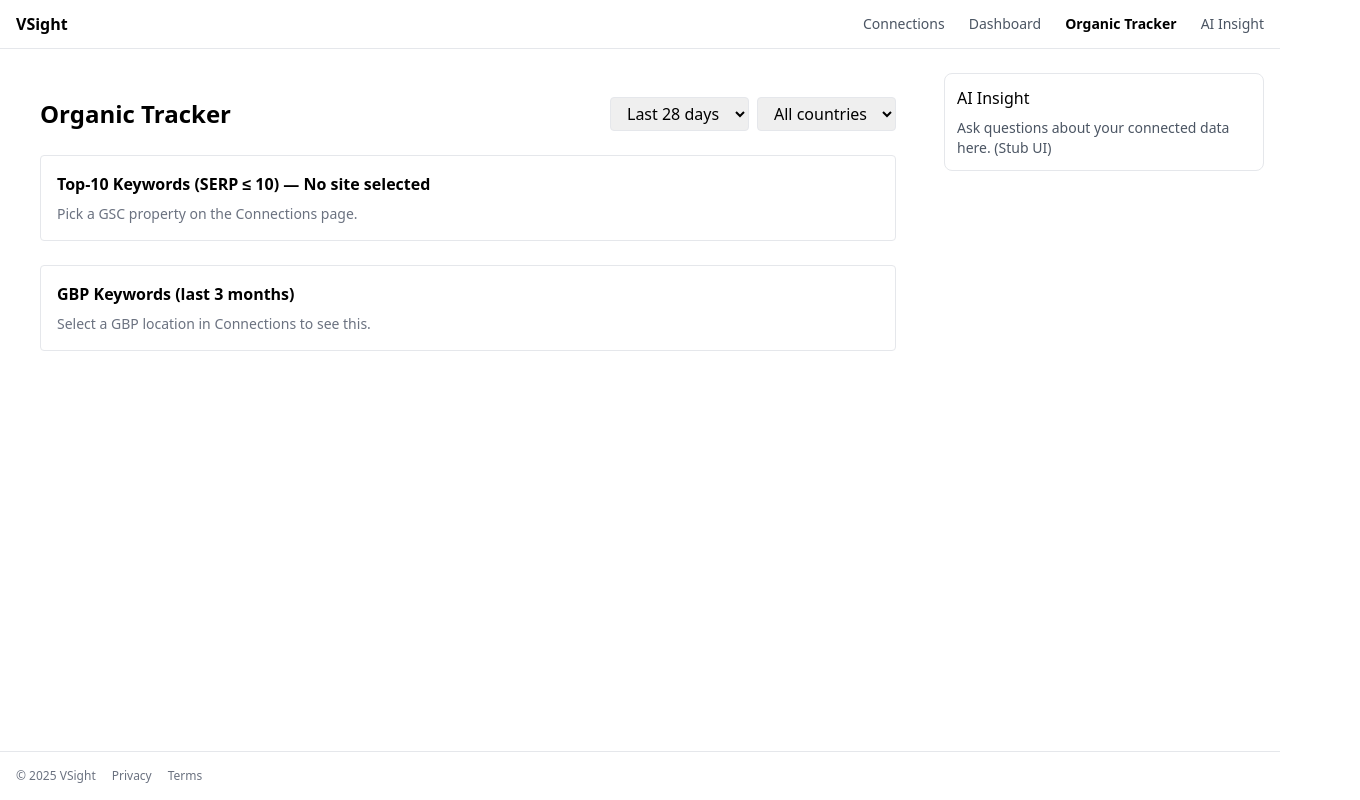
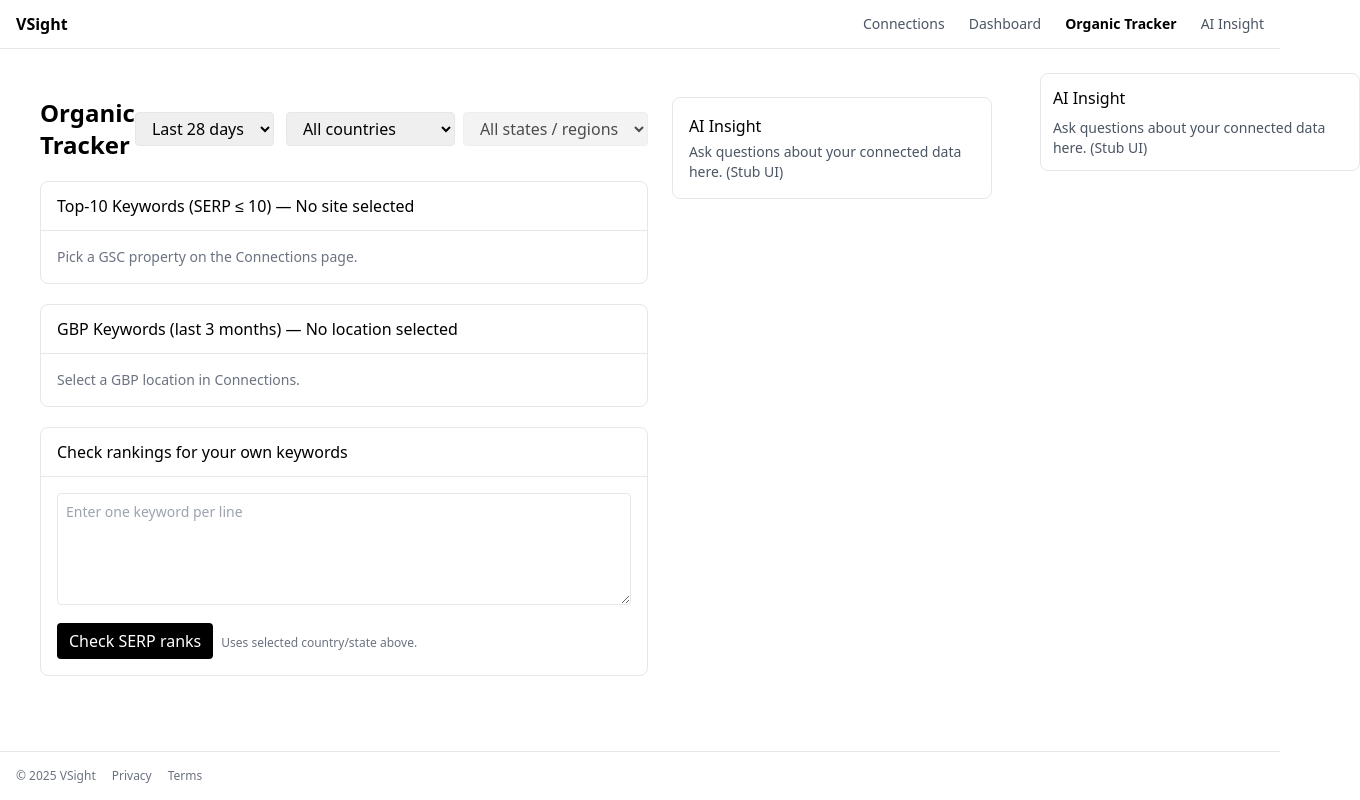
Before and after one commit to Vaibh-v/vsight, a Next.js app: page /tracker in a window 1280 px wide. Shown: the whole page, 1360 px wide, since content can reach past the window. Built offline with nearby package versions, Linux system fonts and the light colour scheme.

Commit message:
Update tracker.tsx

```diff
--- a/pages/tracker.tsx
+++ b/pages/tracker.tsx
@@ -1,158 +1,189 @@
-import { useMemo } from "react";
 import useSWR from "swr";
+import { useMemo, useState } from "react";
+import DateControls from "../components/DateControls";
+import CountryStatePicker from "../components/CountryStatePicker";
 import { useAppState } from "../components/state/AppStateProvider";
 import { lastNDays, postJSON } from "../lib/http";
 
-export default function Tracker() {
-  const { state, setState } = useAppState();
-  const days = state.datePreset === "last28d" ? 28 : 90;
-  const { startDate, endDate } = lastNDays(days);
+const fetcher = (url: string) => fetch(url).then((r) => r.json());
 
-  // --- GSC top queries (global or filtered by country) ---
+export default function OrganicTracker() {
+  const { state } = useAppState();
+  const [customKeywords, setCustomKeywords] = useState<string>("");
+
+  // date window
+  const { startDate, endDate } = useMemo(() => {
+    if (state.datePreset === "custom" && state.startDate && state.endDate) {
+      return { startDate: state.startDate, endDate: state.endDate };
+    }
+    const days = state.datePreset === "last28d" ? 28 : state.datePreset === "last60d" ? 60 : 90;
+    return lastNDays(days);
+  }, [state.datePreset, state.startDate, state.endDate]);
+
+  // --- Top-10 keywords from GSC ---
   const gscKey = state.gscSiteUrl
-    ? ["gsc-top", state.gscSiteUrl, startDate, endDate, state.country]
+    ? ["gsc-top10", state.gscSiteUrl, startDate, endDate, state.country]
     : null;
 
   const { data: gscTop } = useSWR(gscKey, ([, site, s, e, country]) =>
     postJSON("/api/google/gsc/top-queries", {
-      siteUrl: site,
-      startDate: s,
-      endDate: e,
-      country,
-      rowLimit: 250
+      siteUrl: site, startDate: s, endDate: e, country, rowLimit: 500, maxPosition: 10
     })
   );
 
-  const top10 = useMemo(() => {
-    const rows: any[] = gscTop?.rows || [];
-    // keep SERP Top-10 (avg position <= 10), sort by impressions desc
-    const filtered = rows.filter((r) => (r.position ?? 999) <= 10);
-    filtered.sort((a, b) => (b.impressions || 0) - (a.impressions || 0));
-    return filtered.slice(0, 10);
-  }, [gscTop]);
-
-  // --- GBP monthly keywords (last 3 months) ---
-  const gbpKey = state.gbpLocation
-    ? ["gbp-monthly", state.gbpLocation.name]
-    : null;
-
-  const today = new Date();
-  const endMonth = `${today.getFullYear()}-${String(today.getMonth() + 1).padStart(2, "0")}`;
-  const d2 = new Date(today);
-  d2.setMonth(today.getMonth() - 2);
-  const startMonth = `${d2.getFullYear()}-${String(d2.getMonth() + 1).padStart(2, "0")}`;
-
-  const { data: gbpKw } = useSWR(
-    gbpKey
-      ? `/api/google/gbp/keywords-monthly?location=${encodeURIComponent(
-          state.gbpLocation!.name
-        )}&startMonth=${startMonth}&endMonth=${endMonth}`
-      : null
+  // --- GBP keywords (last 3 months) ---
+  const gbpKey = state.gbpLocationName ? [ "gbp-kw", state.gbpLocationName ] : null;
+  const { data: gbpKw } = useSWR(gbpKey, ([, loc]) =>
+    fetch(`/api/google/gbp/keywords?locationName=${encodeURIComponent(loc)}`).then(r => r.json())
   );
 
-  const flatKeywords = useMemo(() => {
-    if (!gbpKw?.searchKeywords) return [];
-    // API returns list of { searchKeyword: { text }, monthlyImpressions: [{ month, impressions }] }
-    const out: { keyword: string; impressions: number }[] = [];
-    for (const row of gbpKw.searchKeywords) {
-      const kw = row.searchKeyword?.text || "";
-      const sum = (row.monthlyImpressions || []).reduce((a: number, m: any) => a + (m.impressions || 0), 0);
-      out.push({ keyword: kw, impressions: sum });
+  // --- User-entered keywords: SERP rank in selected region ---
+  const [serpLoading, setSerpLoading] = useState(false);
+  const [serpRows, setSerpRows] = useState<any[]>([]);
+  const runSerp = async () => {
+    const keywords = customKeywords.split("\n").map(s => s.trim()).filter(Boolean);
+    if (!keywords.length) return;
+    setSerpLoading(true);
+    try {
+      const j = await postJSON("/api/serp/rank", { keywords, country: state.country, region: state.region });
+      setSerpRows(j.data || []);
+    } finally {
+      setSerpLoading(false);
     }
-    out.sort((a, b) => b.impressions - a.impressions);
-    return out.slice(0, 20);
-  }, [gbpKw]);
+  };
+
+  // shape tables
+  const top10Rows = (gscTop?.data?.rows || []).map((r: any) => ({
+    query: (r.keys?.[0] || r.dimensionValues?.[0]?.value || r.query || "").toString(),
+    clicks: r.clicks ?? r.metrics?.[0]?.clicks ?? 0,
+    impressions: r.impressions ?? r.metrics?.[0]?.impressions ?? 0,
+    position: r.position ?? r.avgPosition ?? r.metrics?.[0]?.position ?? 0,
+    ctr: r.ctr ?? r.metrics?.[0]?.ctr ?? 0,
+  })).slice(0, 200); // safety
+
+  const gbpKeywords = gbpKw?.data?.searchKeywordsImpressionsMonthly || [];
 
   return (
-    <main className="max-w-6xl mx-auto p-6 space-y-6">
+    <main className="max-w-7xl mx-auto p-6 grid grid-cols-1 lg:grid-cols-[1fr_320px] gap-6">
+      <section className="space-y-5">
         <div className="flex items-center justify-between">
-        <h1 className="text-2xl font-bold">Organic Tracker</h1>
-        <div className="flex gap-2">
-          <select
-            className="border rounded px-3 py-1"
-            value={state.datePreset}
-            onChange={(e) => setState({ datePreset: e.target.value as any })}
-          >
-            <option value="last28d">Last 28 days</option>
-            <option value="last90d">Last 90 days</option>
-          </select>
-          <select
-            className="border rounded px-3 py-1"
-            value={state.country || "ALL"}
-            onChange={(e) => setState({ country: e.target.value })}
-          >
-            <option value="ALL">All countries</option>
-            <option value="USA">USA</option>
-            <option value="IND">India</option>
-            <option value="GBR">UK</option>
-            <option value="AUS">Australia</option>
-          </select>
+          <h1 className="text-2xl font-semibold">Organic Tracker</h1>
+          <div className="flex items-center gap-3">
+            <DateControls />
+            <CountryStatePicker />
           </div>
         </div>
 
-      {/* Top-10 SERP queries */}
-      <section className="border rounded p-4">
-        <div className="font-semibold mb-2">Top-10 Keywords (SERP ≤ 10) — {state.gscSiteUrl || "No site selected"}</div>
-        {!state.gscSiteUrl ? (
-          <div className="text-sm text-gray-500">Pick a GSC property on the Connections page.</div>
-        ) : top10.length ? (
-          <div className="overflow-auto">
-            <table className="min-w-full text-sm">
-              <thead>
-                <tr className="text-left border-b">
-                  <th className="py-2 pr-4">Query</th>
-                  <th className="py-2 pr-4">Clicks</th>
-                  <th className="py-2 pr-4">Impr.</th>
-                  <th className="py-2 pr-4">CTR</th>
-                  <th className="py-2 pr-4">Pos.</th>
+        {/* Top-10 SERP (GSC) */}
+        <div className="border rounded-lg">
+          <div className="px-4 py-3 border-b font-medium">
+            Top-10 Keywords (SERP ≤ 10){!state.gscSiteUrl && " — No site selected"}
+          </div>
+          {state.gscSiteUrl ? (
+            <div className="overflow-x-auto p-4">
+              <table className="w-full text-sm">
+                <thead className="text-left text-gray-600">
+                  <tr>
+                    <th className="py-2">Query</th>
+                    <th className="py-2">Clicks</th>
+                    <th className="py-2">Impressions</th>
+                    <th className="py-2">Avg Position</th>
+                    <th className="py-2">CTR</th>
                   </tr>
                 </thead>
                 <tbody>
-                {top10.map((r) => (
-                  <tr key={r.keys?.[0]} className="border-b last:border-0">
-                    <td className="py-2 pr-4">{r.keys?.[0]}</td>
-                    <td className="py-2 pr-4">{r.clicks ?? 0}</td>
-                    <td className="py-2 pr-4">{r.impressions ?? 0}</td>
-                    <td className="py-2 pr-4">{(r.ctr ?? 0).toFixed(3)}</td>
-                    <td className="py-2 pr-4">{(r.position ?? 0).toFixed(1)}</td>
+                  {top10Rows.map((r: any, i: number) => (
+                    <tr key={i} className="border-t">
+                      <td className="py-2 pr-4">{r.query}</td>
+                      <td className="py-2">{r.clicks}</td>
+                      <td className="py-2">{r.impressions}</td>
+                      <td className="py-2">{r.position.toFixed ? r.position.toFixed(1) : r.position}</td>
+                      <td className="py-2">{(r.ctr * 100).toFixed(1)}%</td>
+                    </tr>
+                  ))}
+                  {!top10Rows.length && (
+                    <tr><td className="py-6 text-gray-500" colSpan={5}>No results in the selected window.</td></tr>
+                  )}
+                </tbody>
+              </table>
+            </div>
+          ) : (
+            <div className="p-4 text-sm text-gray-500">Pick a GSC property on the Connections page.</div>
+          )}
+        </div>
+
+        {/* GBP Keywords (3 months) */}
+        <div className="border rounded-lg">
+          <div className="px-4 py-3 border-b font-medium">GBP Keywords (last 3 months){!state.gbpLocationName && " — No location selected"}</div>
+          {state.gbpLocationName ? (
+            <div className="p-4">
+              {gbpKeywords.length ? (
+                <ul className="list-disc list-inside text-sm">
+                  {gbpKeywords.slice(0, 200).map((m: any, i: number) => (
+                    <li key={i}>{m.searchKeyword?.label || m.searchKeyword?.info || "keyword"} — {m.monthlySearchCounts?.[0]?.count ?? 0}</li>
+                  ))}
+                </ul>
+              ) : <div className="text-sm text-gray-500">No GBP keyword data.</div>}
+            </div>
+          ) : <div className="p-4 text-sm text-gray-500">Select a GBP location in Connections.</div>}
+        </div>
+
+        {/* User-entered keywords: SERP rank */}
+        <div className="border rounded-lg">
+          <div className="px-4 py-3 border-b font-medium">Check rankings for your own keywords</div>
+          <div className="p-4 space-y-3">
+            <textarea
+              className="w-full border rounded p-2 text-sm h-28"
+              placeholder="Enter one keyword per line"
+              value={customKeywords}
+              onChange={(e) => setCustomKeywords(e.target.value)}
+            />
+            <div>
+              <button
+                onClick={runSerp}
+                disabled={serpLoading}
+                className="px-3 py-1.5 rounded bg-black text-white disabled:opacity-50"
+              >
+                {serpLoading ? "Checking…" : "Check SERP ranks"}
+              </button>
+              <span className="text-xs text-gray-500 ml-2">
+                Uses selected country/state above.
+              </span>
+            </div>
+
+            {!!serpRows.length && (
+              <div className="overflow-x-auto">
+                <table className="w-full text-sm">
+                  <thead className="text-left text-gray-600">
+                    <tr>
+                      <th className="py-2">Keyword</th>
+                      <th className="py-2">Top Result (rank 1)</th>
+                      <th className="py-2">URL</th>
+                    </tr>
+                  </thead>
+                  <tbody>
+                    {serpRows.map((r, i) => (
+                      <tr key={i} className="border-t">
+                        <td className="py-2 pr-4">{r.keyword}</td>
+                        <td className="py-2">{r.title || "-"}</td>
+                        <td className="py-2"><a className="text-blue-600 underline" href={r.url} target="_blank">{r.url || "-"}</a></td>
                       </tr>
                     ))}
                   </tbody>
                 </table>
               </div>
-        ) : (
-          <div className="text-sm text-gray-500">No Top-10 keywords for this window.</div>
             )}
+          </div>
+        </div>
       </section>
 
-      {/* GBP keywords */}
-      <section className="border rounded p-4">
-        <div className="font-semibold mb-2">GBP Keywords (last 3 months)</div>
-        {!state.gbpLocation ? (
-          <div className="text-sm text-gray-500">Select a GBP location in Connections to see this.</div>
-        ) : flatKeywords.length ? (
-          <div className="overflow-auto">
-            <table className="min-w-full text-sm">
-              <thead>
-                <tr className="text-left border-b">
-                  <th className="py-2 pr-4">Keyword</th>
-                  <th className="py-2 pr-4">Impressions</th>
-                </tr>
-              </thead>
-              <tbody>
-                {flatKeywords.map((k) => (
-                  <tr key={k.keyword} className="border-b last:border-0">
-                    <td className="py-2 pr-4">{k.keyword}</td>
-                    <td className="py-2 pr-4">{k.impressions}</td>
-                  </tr>
-                ))}
-              </tbody>
-            </table>
+      {/* Right rail */}
+      <aside className="space-y-4">
+        <div className="border rounded-lg p-4">
+          <div className="font-medium mb-1">AI Insight</div>
+          <p className="text-sm text-gray-600">Ask questions about your connected data here. (Stub UI)</p>
         </div>
-        ) : (
-          <div className="text-sm text-gray-500">No GBP keyword data.</div>
-        )}
-      </section>
+      </aside>
     </main>
   );
 }
```
Lines whose indentation alone changed are shown as unchanged.
